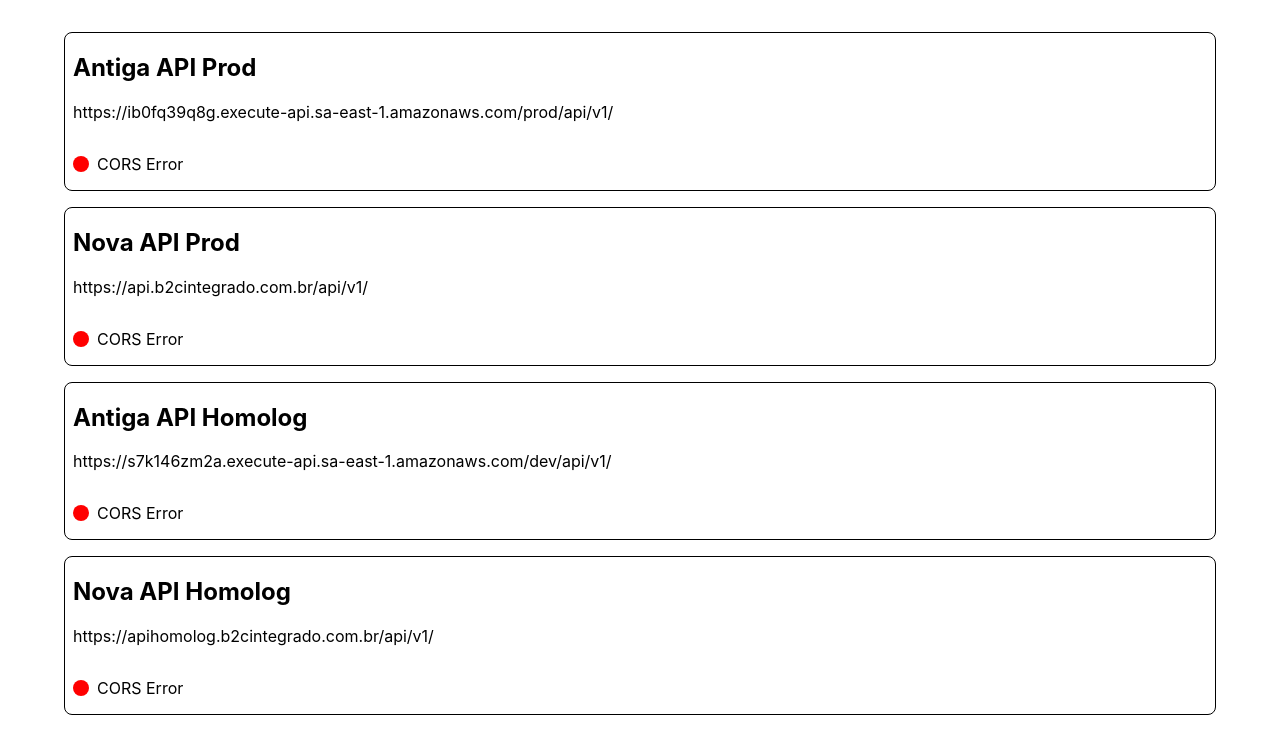
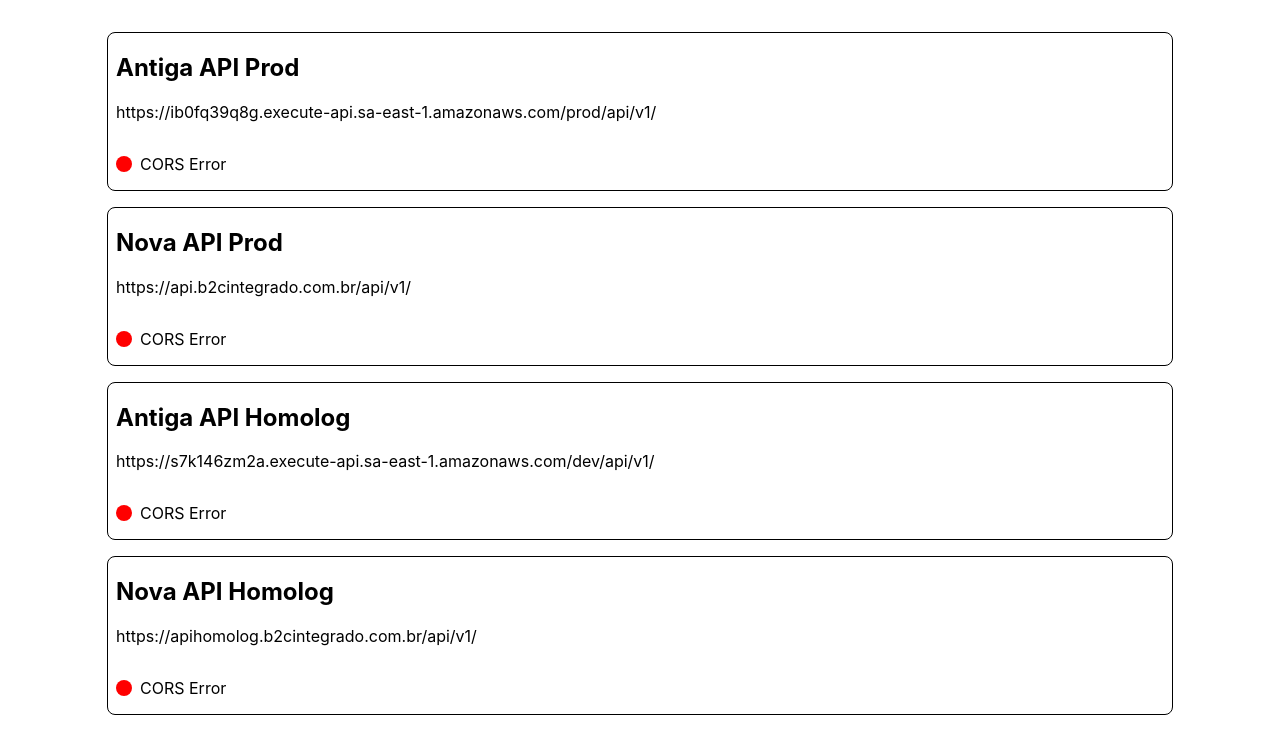
Before and after one commit to felipej26/b2cintegrado-check-apis, a Next.js app: page / in a window 1280 px wide. Shown: the top 754 px of the page. Built offline with nearby package versions, Linux system fonts and the light colour scheme; no server answers.

Commit message:
Ajustes visuais

```diff
--- a/src/styles/Home.module.css
+++ b/src/styles/Home.module.css
@@ -1,5 +1,7 @@
 .container {
-  padding: 32px 64px;
+  padding: 32px 32px;
+  max-width: 1130px;
+  margin: 0 auto;
 }
 
 .apiBlock {
@@ -7,6 +9,10 @@
   border-radius: 8px;
   margin-bottom: 16px;
   padding: 0 8px;
+}
+
+.apiBlock p {
+  overflow-wrap: break-word;
 }
 
 .redAlert {
```
